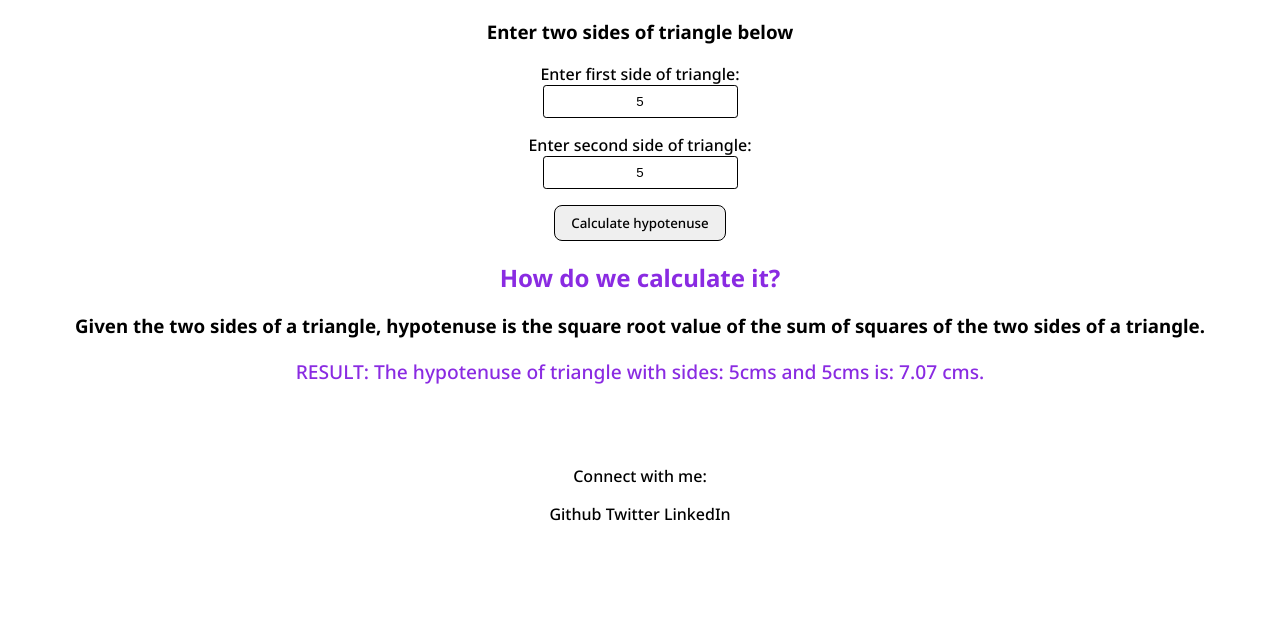
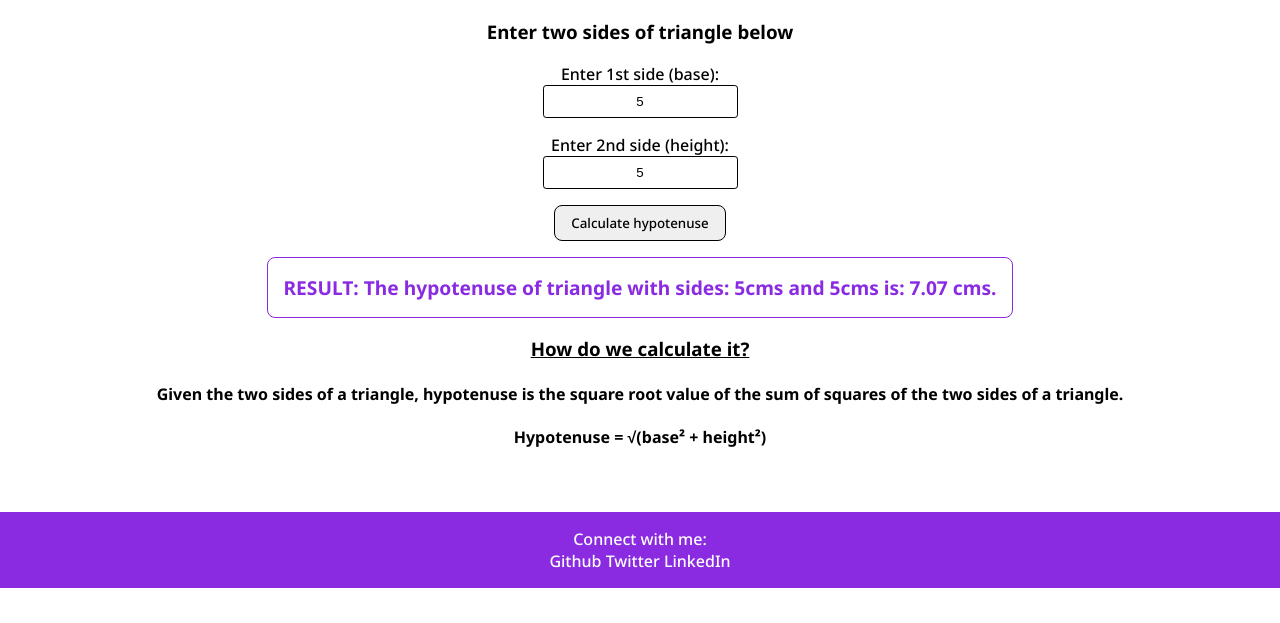
Before and after one commit to swapnilbawane/know-trianglesv1, a plain HTML site: page hypotenuse.html in a window 1280 px wide. Both pictures are taken after typing "5", "5" into the empty fields and a click on the button "Calculate hypotenuse". Shown: the part 177-800 px from the top of the page. Drawn offline with Linux system fonts and the light colour scheme.

Commit message:
style changes done for output message

```diff
--- a/hypotenuse.html
+++ b/hypotenuse.html
@@ -64,16 +64,17 @@
     <h3> Enter two sides of triangle below </h3>
 
     <div class="hypo-question-container">
-    <label class="hypo-qlabel"> Enter first side of triangle: <input type="number" placeholder="Enter in cms." id="firstSide"></label>
-    <label class="hypo-qlabel"> Enter second side of triangle: <input type="number" placeholder="Enter in cms." id="secondSide"></label>
+    <label class="hypo-qlabel"> Enter 1st side (base): <input type="number" placeholder="Enter in cms." id="firstSide"></label>
+    <label class="hypo-qlabel"> Enter 2nd side (height): <input type="number" placeholder="Enter in cms." id="secondSide"></label>
     </div>
 
     <button id="btn-calchypo"> Calculate hypotenuse </button>
 
-<h2 class="how-do-we"> How do we calculate it? </h2>
-<h3 class="explanation"> Given the two sides of a triangle, hypotenuse is the square root value of the sum of squares of the two sides of a triangle.  </h3>
+<h2 id="notify" hidden> </h2>
+<h3 class="how-do-we"> How do we calculate it? </h3>
+<h4 class="explanation"> Given the two sides of a triangle, hypotenuse is the square root value of the sum of squares of the two sides of a triangle.  </h4>
+<h4 class="explanation"> Hypotenuse = √(base² + height²) </h4>
 
-<p id="notify" hidden> </p>
 
     </main>
 
--- a/styles.css
+++ b/styles.css
@@ -95,7 +95,7 @@ h1 {
     text-align: center;
 }
 
-h3 {
+h3, h4 {
     text-align: center;
 }
 
@@ -160,7 +160,14 @@ padding: 0.5rem;
 
 #notify {
     color: var(--blueviolet);
+    font-style: bold;
     font-size: larger;
+    text-align: center;
+    border: 1px solid;
+    border-radius: 0.5rem;
+    width: fit-content;
+    margin: 1rem auto;
+    padding: 1rem;
 }
 
 
@@ -193,13 +200,23 @@ padding: 0.5rem;
 
 #notifyAt {
         color: var(--blueviolet);
+        font-style: bold;
         font-size: larger;
+        text-align: center;
+        border: 1px solid;
+        border-radius: 0.5rem;
+        width: fit-content;
+        margin: 1rem auto;
+        padding: 1rem;
     }
 
 .footer {
     display: block;
     text-align: center;
-    margin-top: 5rem;
+    margin-top: 4rem;
+    background-color: var(--blueviolet);
+    padding: 1rem;
+    color: white;
 }
 
 .footer-ul {
@@ -213,7 +230,7 @@ padding: 0.5rem;
 
 .footer ul li a {
     text-decoration: none;
-    color: black;
+    color: white;
 }
 
 /* identify */
@@ -252,5 +269,11 @@ margin-top: 2rem;
 
 .how-do-we {
     text-align: center;
-    color: var(--blueviolet);
+    text-decoration-line: underline;
+    /* color: var(--blueviolet); */
 }
+
+.footer ul {
+    margin-block-start: 0;
+    margin-block-end: 0;
+}
```
Also changed, not shown: areaoftriangle.html (+4 -3 lines), index.html (+4 -3 lines).
